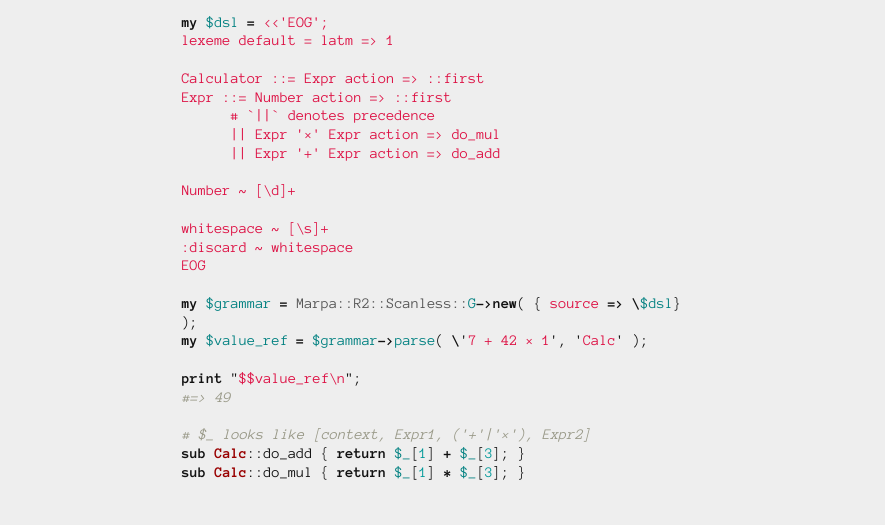
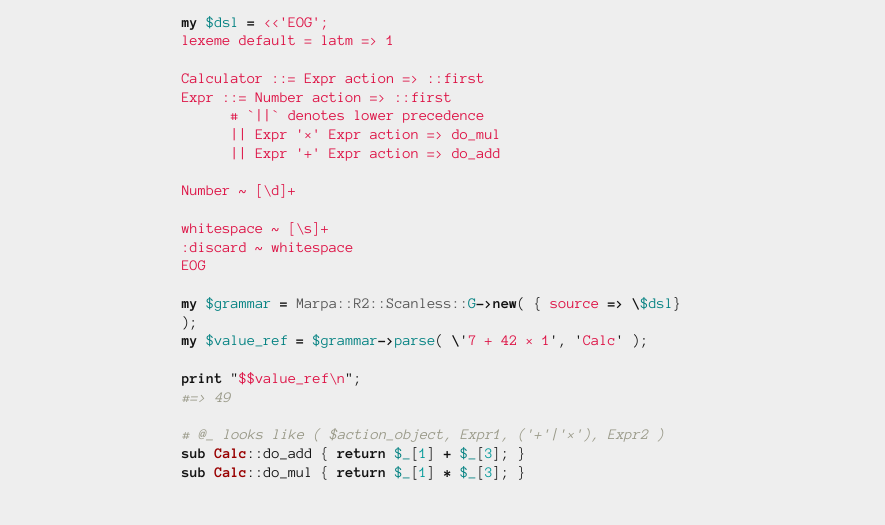
Before and after one commit to flaviut/marpa-site-temp, a Jekyll site: the page built from index.md, in a window 1280 px wide. Shown: the part 271-796 px from the top of the page, without its empty margins (197-1082 px from the left). Built offline with Jekyll 4.4.1, drawn with Linux system fonts in a browser that asks for light colours.

Commit message:
Update index.md
a bit more precision

Action object/context — http://search.cpan.org/~jkegl/Marpa-R2-2.100000/pod/Semantics.pod#Action_context

```diff
--- a/index.md
+++ b/index.md
@@ -17,7 +17,7 @@ lexeme default = latm => 1
 
 Calculator ::= Expr action => ::first
 Expr ::= Number action => ::first
-      # `||` denotes precedence
+      # `||` denotes lower precedence
       || Expr '×' Expr action => do_mul
       || Expr '+' Expr action => do_add
 
@@ -33,7 +33,7 @@ my $value_ref = $grammar->parse( \'7 + 42 × 1', 'Calc' );
 print "$$value_ref\n";
 #=> 49
 
-# $_ looks like [context, Expr1, ('+'|'×'), Expr2]
+# @_ looks like ( $action_object, Expr1, ('+'|'×'), Expr2 )
 sub Calc::do_add { return $_[1] + $_[3]; }
 sub Calc::do_mul { return $_[1] * $_[3]; }
 {% endhighlight %} {: .big-example}
```
